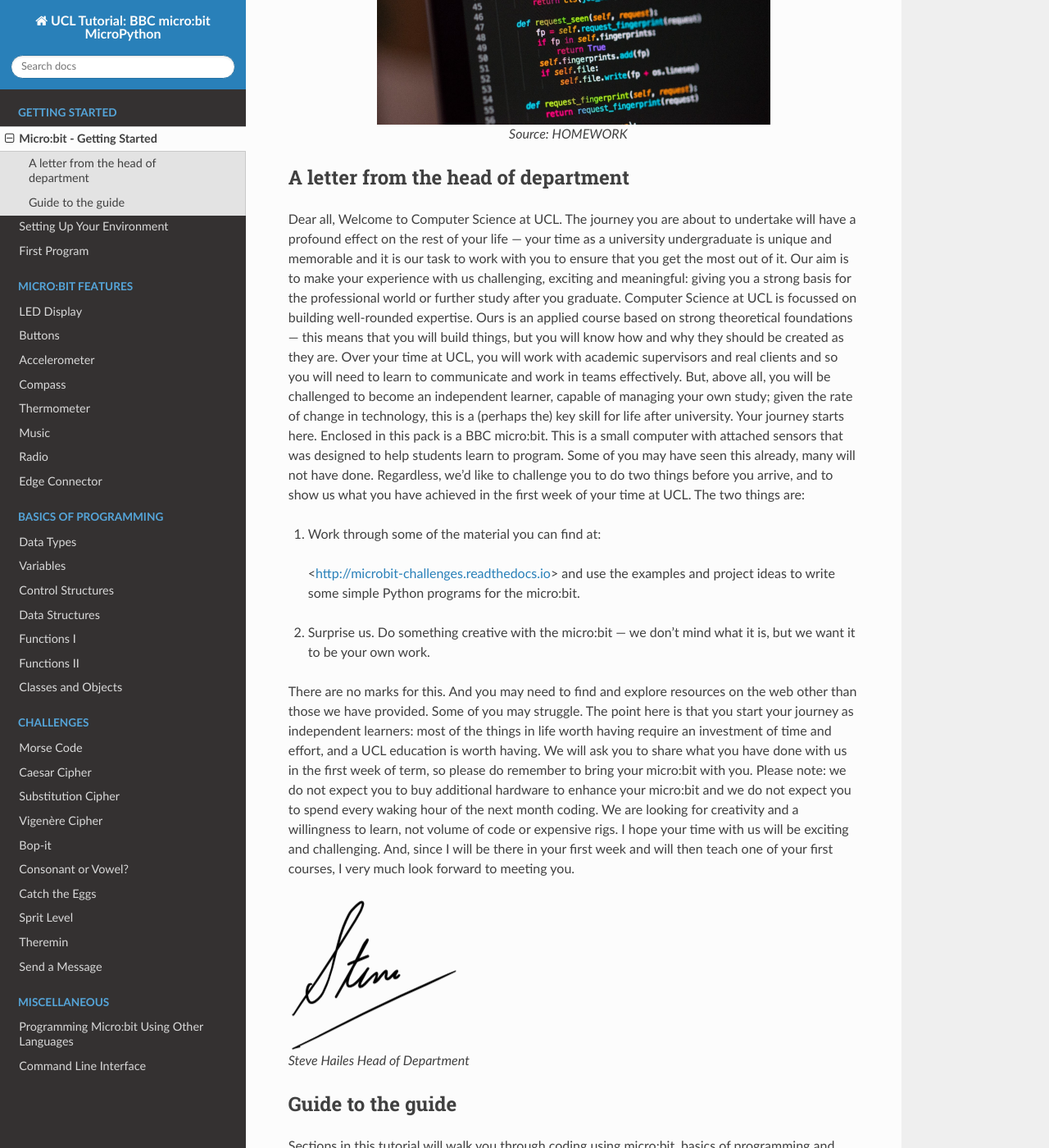
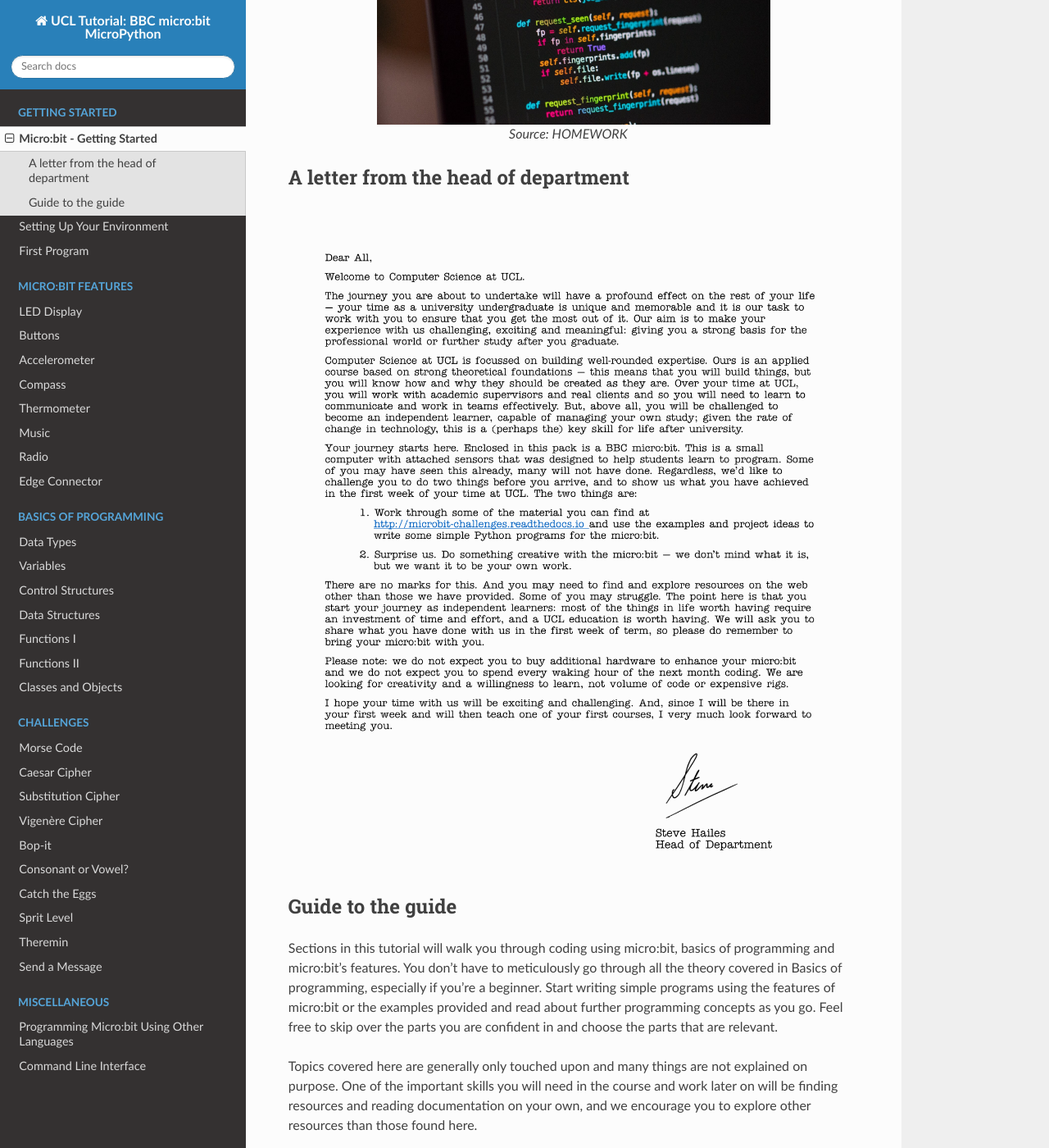
Before and after one commit to rharbird/microbit-challenges, a Sphinx documentation site: the page built from docs/source/introduction/getting_started.rst, in a window 1280 px wide and 1400 px high, scrolled down 1326 px. Shown: the whole window at 82% size. Built offline with Sphinx 7.4.7 and the Read the Docs theme 2.0.0, drawn with Linux system fonts in a browser that asks for light colours.

Commit message:
Add letter

```diff
--- a/docs/source/introduction/getting_started.rst
+++ b/docs/source/introduction/getting_started.rst
@@ -41,39 +41,7 @@ writing a series of steps to be executed (it's an *imperative* language), as you
 A letter from the head of department
 =====================================
 
-Dear all,
-Welcome to Computer Science at UCL.
-The journey you are about to undertake will have a profound effect on the rest of your life — your time as a university undergraduate is unique and memorable and it is
-our task to work with you to ensure that you get the most out of it. Our aim is to make your experience with us challenging, exciting and meaningful: giving you a strong
-basis for the professional world or further study after you graduate.
-Computer Science at UCL is focussed on building well-rounded expertise. Ours is an applied course based on strong theoretical foundations — this means that you will
-build things, but you will know how and why they should be created as they are. Over your time at UCL, you will work with academic supervisors and real clients and so
-you will need to learn to communicate and work in teams effectively. But, above all, you will be challenged to become an independent learner, capable of managing your
-own study; given the rate of change in technology, this is a (perhaps the) key skill for life after university.
-Your journey starts here. Enclosed in this pack is a BBC micro:bit. This is a small computer with attached sensors that was designed to help students learn to program.
-Some of you may have seen this already, many will not have done. Regardless, we’d like to challenge you to do two things before you arrive, and to show us what you have
-achieved in the first week of your time at UCL. The two things are:
-
-1.	Work through some of the material you can find at:
-    <http://microbit-challenges.readthedocs.io>
-    and use the examples and project ideas to write some simple Python programs for the micro:bit.
-
-2.	Surprise us. Do something creative with the micro:bit — we don’t mind what it is, but we want it to be your own work.
-
-There are no marks for this. And you may need to find and explore resources on the web other than those we have provided. Some of you may struggle. The point here is
-that you start your journey as independent learners: most of the things in life worth having require an investment of time and effort, and a UCL education is worth
-having. We will ask you to share what you have done with us in the first week of term, so please do remember to bring your micro:bit with you.
-Please note: we do not expect you to buy additional hardware to enhance your micro:bit and we do not expect you to spend every waking hour of the next month coding. We
-are looking for creativity and a willingness to learn, not volume of code or expensive rigs.
-I hope your time with us will be exciting and challenging. And, since I will be there in your first week and will then teach one of your first courses, I very much look
-forward to meeting you.
-
-
-.. figure:: assets/signature_transparent.png
-
-    Steve Hailes
-    Head of Department
-
+.. figure:: assets/letter_transparent.png
 
 Guide to the guide
 ===================
```
